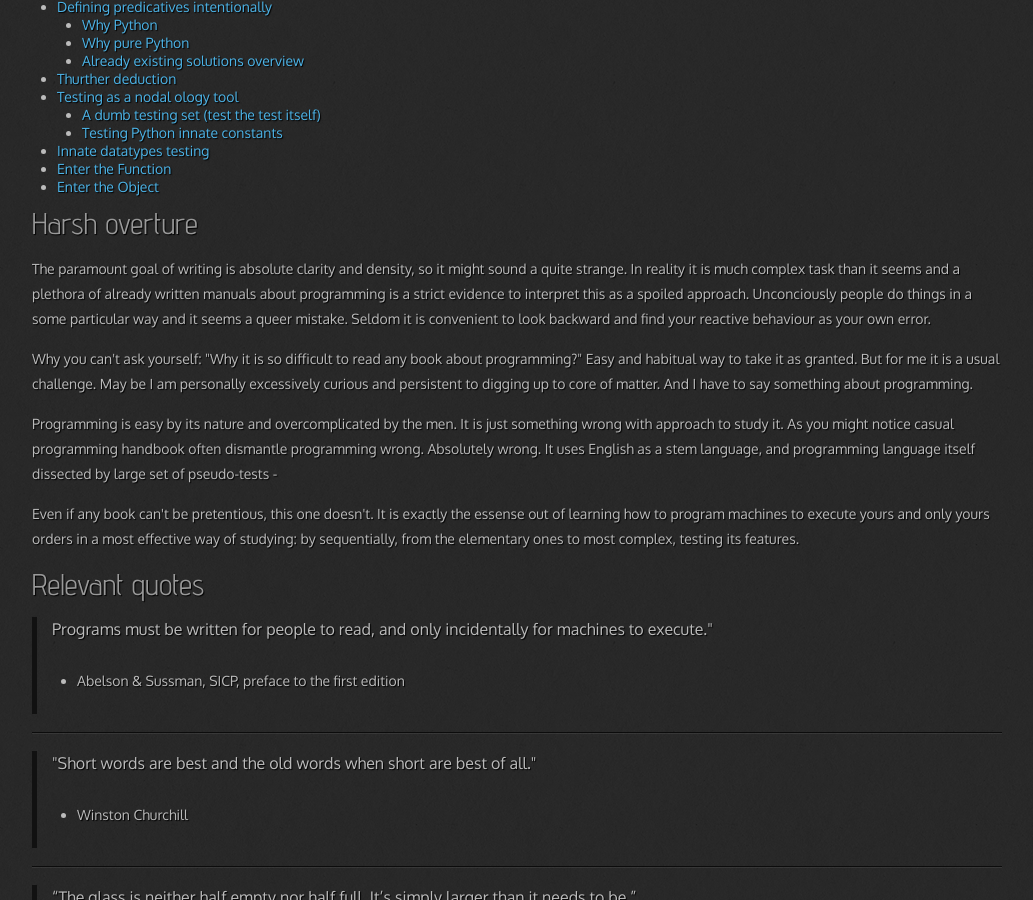
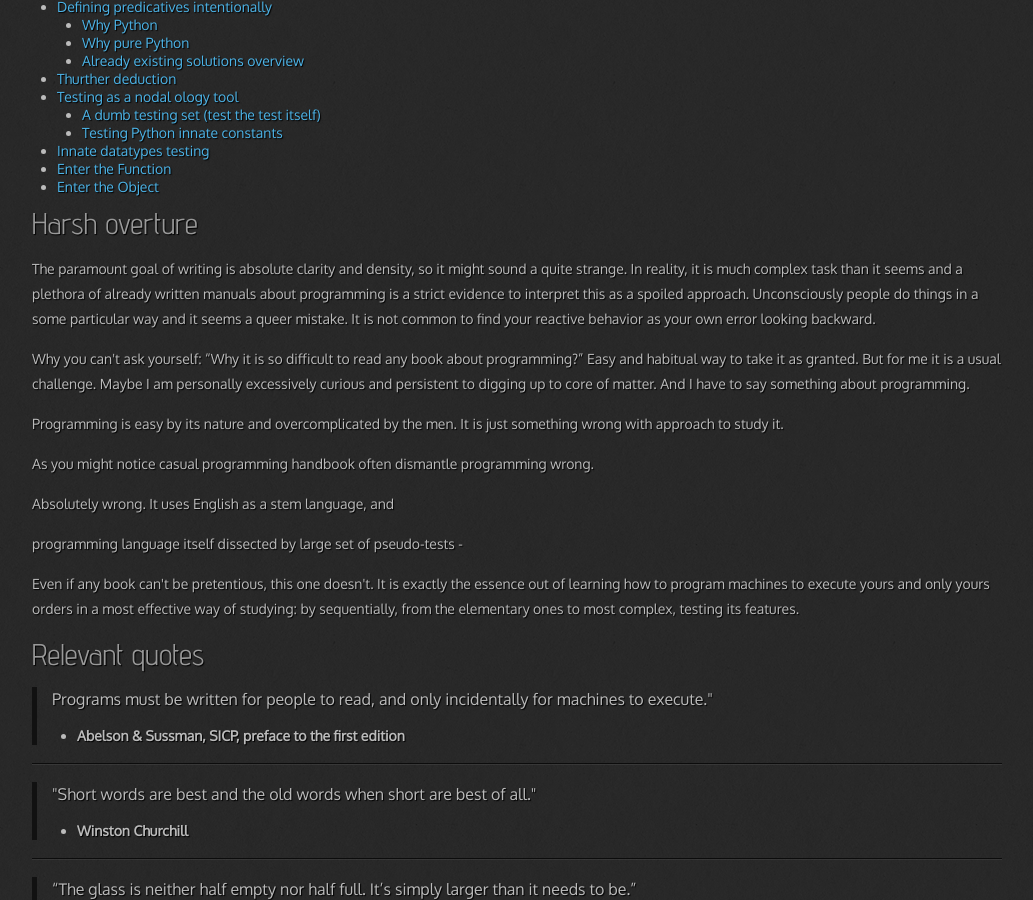
Before and after one commit to 0--key/0--key.github.io, a Jekyll site: the page built from _posts/2020-12-29-dissecting-python.html, in a window 1280 px wide and 900 px high, scrolled down 380 px. Shown: the whole window, without its empty margins (23-1056 px from the left). Built offline with Jekyll 4.4.1, drawn with Linux system fonts in a browser that asks for light colours; nearby versions of some CDN libraries; comment, search, counter and statistics services are not loaded; some of the changed text lies outside the part shown.

```diff
--- a/_posts/2020-12-29-dissecting-python.html
+++ b/_posts/2020-12-29-dissecting-python.html
@@ -50,34 +50,44 @@ tags: [book, template]
 <div class="outline-text-2" id="text-org5715a29">
 <p>
 The paramount goal of writing is absolute clarity and density, so it
-might sound a quite strange. In reality it is much complex task than
-it seems and a plethora of already written manuals about programming
-is a strict evidence to interpret this as a <span class="underline">spoiled approach</span>.
-Unconciously people do things in a some particular way and it seems
-a queer mistake. Seldom it is convenient to look backward and find
-your reactive behaviour as your own error.
+might sound a quite strange. In reality, it is much complex task
+than it seems and a plethora of already written manuals about
+programming is a strict evidence to interpret this as a <span class="underline">spoiled
+approach</span>. Unconsciously people do things in a some particular way
+and it seems a queer mistake. It is not common to find your reactive
+behavior as your own error looking backward.
 </p>
 
 <p>
-Why you can't ask yourself: "Why it is so difficult to read any book
-about programming?" Easy and habitual way to take it as granted. But
-for me it is a usual challenge. May be I am personally excessively
+Why you can't ask yourself: “Why it is so difficult to read any book
+about programming?” Easy and habitual way to take it as granted. But
+for me it is a usual challenge. Maybe I am personally excessively
 curious and persistent to digging up to core of matter. And I have
 to say something about programming.
 </p>
 
 <p>
 Programming is easy by its nature and overcomplicated by the men. It is
-just something wrong with approach to study it. As you might notice
-casual programming handbook often dismantle programming wrong.
+just something wrong with approach to study it.
+</p>
+
+<p>
+As you might notice casual programming handbook often dismantle
+programming wrong.
+</p>
+
+<p>
 Absolutely wrong. It uses English as a stem language, and
+</p>
+
+<p>
 programming language itself dissected by large set of
 <span class="underline">pseudo-tests</span> -
 </p>
 
 <p>
 Even if any book can't be pretentious, this one doesn't. It is
-exactly the essense out of learning how to program machines to
+exactly the essence out of learning how to program machines to
 execute yours and only yours orders in a most effective way of
 studying: by sequentially, from the elementary ones to most complex,
 testing its features.
@@ -92,13 +102,12 @@ testing its features.
 <blockquote>
 <p>
 Programs must be written for people to read, and only incidentally
-  for machines to execute."
+for machines to execute."
 </p>
-<p align="right">
+
 <ul class="org-ul">
-<li>Abelson &amp; Sussman, SICP, preface to the first edition</li>
+<li><b>Abelson &amp; Sussman, SICP, preface to the first edition</b></li>
 </ul>
-</p>
 </blockquote>
 
 <hr />
@@ -107,11 +116,10 @@ Programs must be written for people to read, and only incidentally
 "Short words are best and the old words when short are best of
   all."
 </p>
-<p align="right">
+
 <ul class="org-ul">
-<li>Winston Churchill</li>
+<li><b>Winston Churchill</b></li>
 </ul>
-</p>
 </blockquote>
 
 <hr />
@@ -121,11 +129,10 @@ Programs must be written for people to read, and only incidentally
 “The glass is neither half empty nor half full. It’s simply larger
   than it needs to be.”
 </p>
-<p align="right">
+
 <ul class="org-ul">
-<li>Grace Hopper</li>
+<li><b>Grace Hopper</b></li>
 </ul>
-</p>
 </blockquote>
 
 <hr />
@@ -134,11 +141,10 @@ Programs must be written for people to read, and only incidentally
 <p>
 “Manage things. Lead people.”
 </p>
-<p align="right">
+
 <ul class="org-ul">
-<li>Grace Hopper</li>
+<li><b>Grace Hopper</b></li>
 </ul>
-</p>
 </blockquote>
 
 <hr />
@@ -258,7 +264,25 @@ misterious.
 <div id="outline-container-org45186c4" class="outline-2">
 <h2 id="org45186c4">Testing as a nodal ology tool</h2>
 <div class="outline-text-2" id="text-org45186c4">
+
+<div id="org66ed404" class="figure">
+<p><img src="http://0--key.github.io/assets/img/pydes/infant-building-a-tower.jpeg" alt="An infant" title="Infant building a tower" />
+</p>
+<p><span class="figure-number">Figure 1: </span>An image with color samples</p>
 </div>
+
+<p>
+If you're observed an infant behavior strictly enough you might
+notice that it is a <i>silent (they can't talk yet) testing how things
+work</i>. With brisk ingenuity baby implements the series of conscious acts
+and it should be interpreted as experiments to examine the nature of
+events. Bear in mind its inborn origin, because every child do it
+absolutely autonomous, we got conclusion about a native and natural
+compatibility of humans and testing approach for study.
+</p>
+</div>
+
+
 <div id="outline-container-org8326069" class="outline-3">
 <h3 id="org8326069">A dumb testing set (test the test itself)</h3>
 </div>
```
Also changed, not shown: assets/img/pydes/infant-building-a-tower.jpeg (added).
